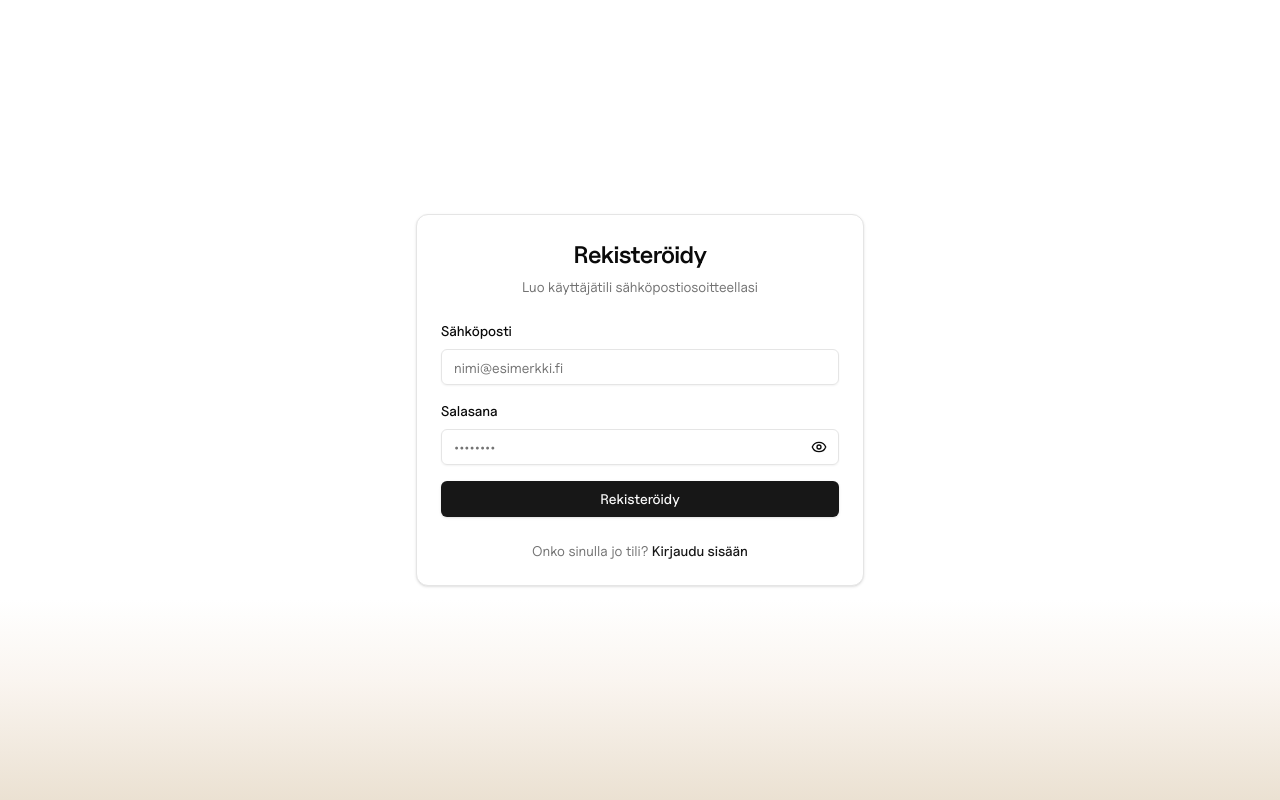
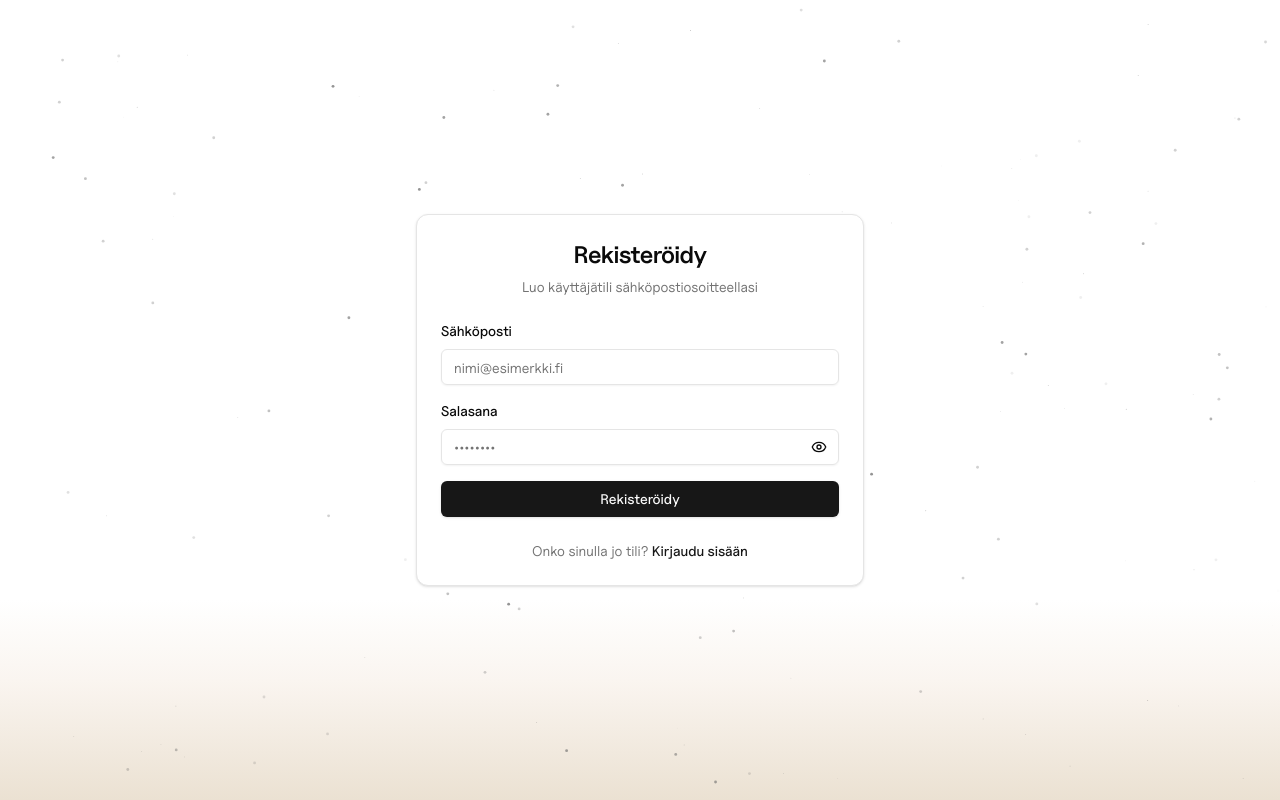
Before and after one commit to laguagu/riviera-vintage, a Next.js app: page /register in a window 1280 px wide. Built offline with nearby package versions, Linux system fonts and the light colour scheme; no server answers.

Commit message:
Add particles to register page

```diff
--- a/app/(auth)/register/page.tsx
+++ b/app/(auth)/register/page.tsx
@@ -10,6 +10,7 @@ import {
   CardTitle,
 } from "@/components/ui/card";
 import { Input } from "@/components/ui/input";
+import Particles from "@/components/ui/particles";
 import { Loader2 } from "lucide-react";
 import Form from "next/form";
 import Link from "next/link";
@@ -58,8 +59,18 @@ export default function Page() {
   }
 
   return (
-    <div className="flex h-screen w-screen items-center justify-center bg-fade-diagonal dark:bg-zinc-900">
-      <Card className="w-full max-w-md">
+    <div className="flex h-screen w-screen items-center justify-center bg-fade-diagonal dark:bg-zinc-900 ">
+      <Particles
+        className="absolute inset-0"
+        color="#666666"
+        quantity={150}
+        staticity={110}
+        size={0.42}
+        vx={0.04}
+        vy={0.06}
+        refresh={false}
+      />
+      <Card className="w-full max-w-md relative ">
         <CardHeader>
           <CardTitle className="text-2xl text-center">Rekisteröidy</CardTitle>
           <CardDescription className="text-center">
```
